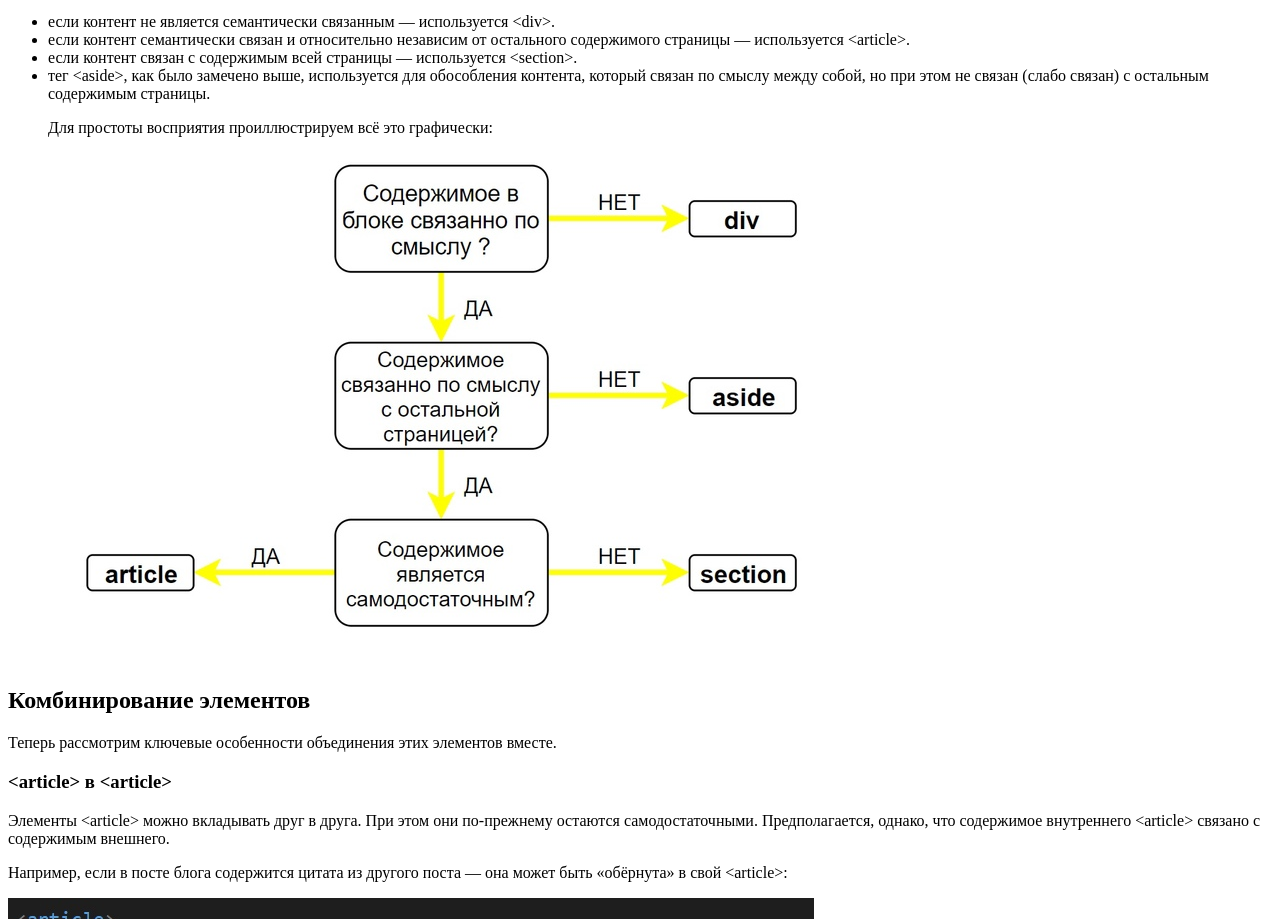
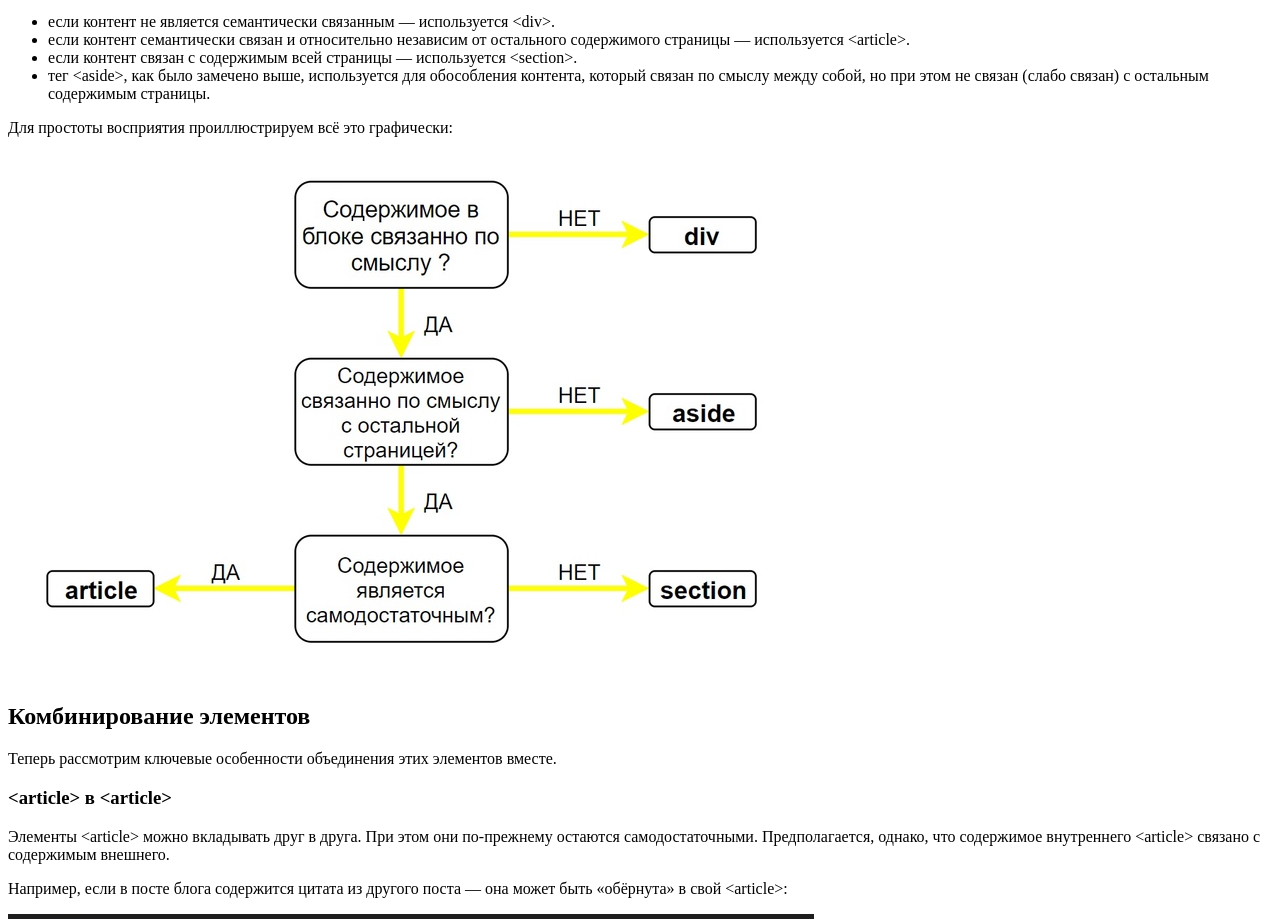
Before and after one commit to roman-tsepa/Semantics, a plain HTML site: page index.html in a window 1280 px wide. Shown: the part 1829-2748 px from the top of the page. Drawn offline with Linux system fonts and the light colour scheme.

Commit message:
task completed

```diff
--- a/index.html
+++ b/index.html
@@ -96,11 +96,9 @@
           </li>
         </ul>
 
-        <figure>
-          <figcaption>Для простоты восприятия проиллюстрируем всё это графически:</figcaption>
-          <img src="img/illustration.jpg" alt="Схема алгоритма применения тегов div, section, article и aside" height="526">
-        </figure>
+        <p>Для простоты восприятия проиллюстрируем всё это графически:</p>
 
+        <img src="img/illustration.jpg" alt="Схема алгоритма применения тегов div, section, article и aside" height="526">
       </section>
 
       <section>
```
